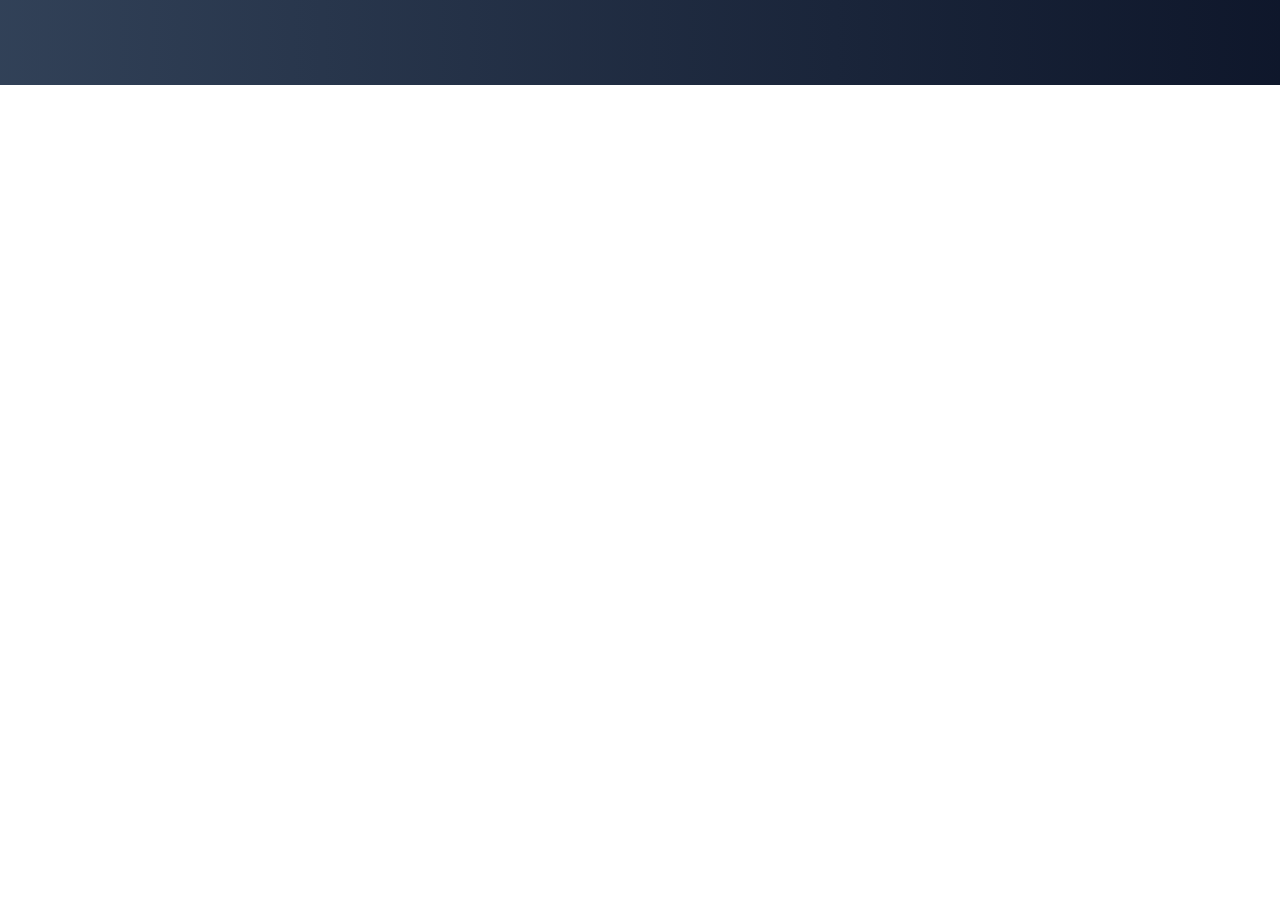
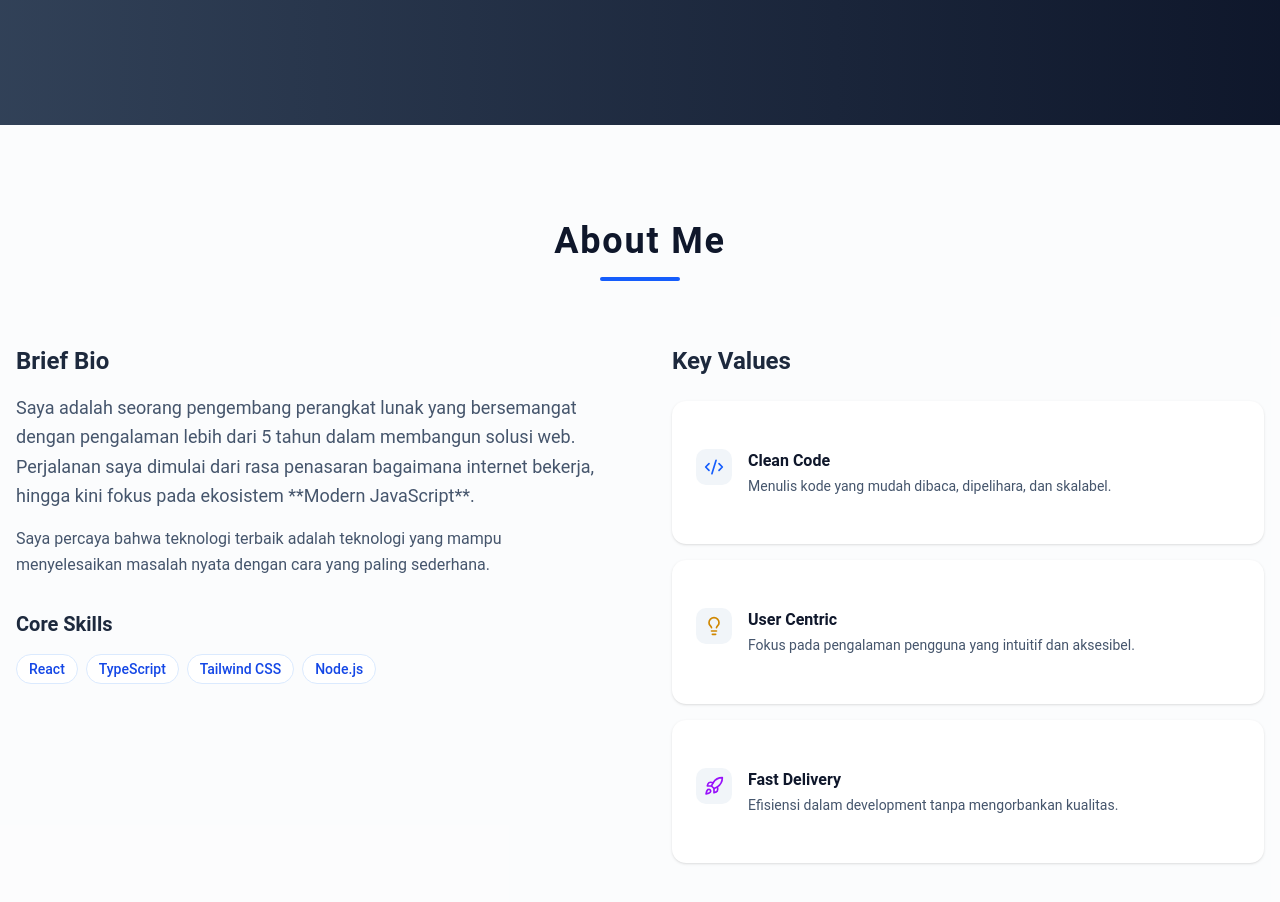
Before and after one commit to MichaelOsr/personal-portofolio-site, a React (Vite) app: page / in a window 1280 px wide. Shown: the part 700-1602 px from the top of the page. Before the commit the page ends 800 px from the top, so only its background shows below. Built offline with nearby package versions, Linux system fonts and the light colour scheme.

Commit message:
Add about section and minor fixing Hero section

```diff
--- a/src/App.tsx
+++ b/src/App.tsx
@@ -1,5 +1,6 @@
-import Hero from "./components/Hero"
-import Navbar from "./components/NavBar"
+import About from "./pages/About"
+import Hero from "./pages/Hero"
+import Navbar from "./pages/NavBar"
 
 
 function App() {
@@ -7,6 +8,7 @@ function App() {
     <div>
       <Navbar />
       <Hero />
+      <About />
     </div>
   )
 }
--- /dev/null
+++ b/src/components/ui/card.tsx
@@ -0,0 +1,92 @@
+import * as React from "react"
+
+import { cn } from "@/lib/utils"
+
+function Card({ className, ...props }: React.ComponentProps<"div">) {
+  return (
+    <div
+      data-slot="card"
+      className={cn(
+        "bg-card text-card-foreground flex flex-col gap-6 rounded-xl border py-6 shadow-sm",
+        className
+      )}
+      {...props}
+    />
+  )
+}
+
+function CardHeader({ className, ...props }: React.ComponentProps<"div">) {
+  return (
+    <div
+      data-slot="card-header"
+      className={cn(
+        "@container/card-header grid auto-rows-min grid-rows-[auto_auto] items-start gap-2 px-6 has-data-[slot=card-action]:grid-cols-[1fr_auto] [.border-b]:pb-6",
+        className
+      )}
+      {...props}
+    />
+  )
+}
+
+function CardTitle({ className, ...props }: React.ComponentProps<"div">) {
+  return (
+    <div
+      data-slot="card-title"
+      className={cn("leading-none font-semibold", className)}
+      {...props}
+    />
+  )
+}
+
+function CardDescription({ className, ...props }: React.ComponentProps<"div">) {
+  return (
+    <div
+      data-slot="card-description"
+      className={cn("text-muted-foreground text-sm", className)}
+      {...props}
+    />
+  )
+}
+
+function CardAction({ className, ...props }: React.ComponentProps<"div">) {
+  return (
+    <div
+      data-slot="card-action"
+      className={cn(
+        "col-start-2 row-span-2 row-start-1 self-start justify-self-end",
+        className
+      )}
+      {...props}
+    />
+  )
+}
+
+function CardContent({ className, ...props }: React.ComponentProps<"div">) {
+  return (
+    <div
+      data-slot="card-content"
+      className={cn("px-6", className)}
+      {...props}
+    />
+  )
+}
+
+function CardFooter({ className, ...props }: React.ComponentProps<"div">) {
+  return (
+    <div
+      data-slot="card-footer"
+      className={cn("flex items-center px-6 [.border-t]:pt-6", className)}
+      {...props}
+    />
+  )
+}
+
+export {
+  Card,
+  CardHeader,
+  CardFooter,
+  CardTitle,
+  CardAction,
+  CardDescription,
+  CardContent,
+}
--- /dev/null
+++ b/src/components/ui/progress.tsx
@@ -0,0 +1,29 @@
+import * as React from "react"
+import { Progress as ProgressPrimitive } from "radix-ui"
+
+import { cn } from "@/lib/utils"
+
+function Progress({
+  className,
+  value,
+  ...props
+}: React.ComponentProps<typeof ProgressPrimitive.Root>) {
+  return (
+    <ProgressPrimitive.Root
+      data-slot="progress"
+      className={cn(
+        "bg-primary/20 relative h-2 w-full overflow-hidden rounded-full",
+        className
+      )}
+      {...props}
+    >
+      <ProgressPrimitive.Indicator
+        data-slot="progress-indicator"
+        className="bg-primary h-full w-full flex-1 transition-all"
+        style={{ transform: `translateX(-${100 - (value || 0)}%)` }}
+      />
+    </ProgressPrimitive.Root>
+  )
+}
+
+export { Progress }
--- a/src/index.css
+++ b/src/index.css
@@ -130,7 +130,7 @@ html {
 
 /* Tambahkan padding-top pada section agar tidak tertutup navbar yang fixed */
 section {
-  scroll-margin-top: 5rem;
+  scroll-margin-top: 4rem;
 }
 
 body {
--- /dev/null
+++ b/src/pages/About.tsx
@@ -0,0 +1,87 @@
+import { Card, CardContent } from "../components/ui/card";
+import { Badge } from "../components/ui/badge";
+import { CheckCircle2, Code2, Lightbulb, Rocket } from "lucide-react";
+
+const skills = ["React", "TypeScript", "Tailwind CSS", "Node.js"];
+
+const values = [
+  {
+    title: "Clean Code",
+    description: "Menulis kode yang mudah dibaca, dipelihara, dan skalabel.",
+    icon: <Code2 className="w-5 h-5 text-blue-600" />,
+  },
+  {
+    title: "User Centric",
+    description: "Fokus pada pengalaman pengguna yang intuitif dan aksesibel.",
+    icon: <Lightbulb className="w-5 h-5 text-yellow-600" />,
+  },
+  {
+    title: "Fast Delivery",
+    description: "Efisiensi dalam development tanpa mengorbankan kualitas.",
+    icon: <Rocket className="w-5 h-5 text-purple-600" />,
+  },
+];
+
+export default function About() {
+  return (
+    <section id="about" className="py-24 bg-slate-50/50">
+        <div className="container mx-auto px-4">
+
+            {/* Header Section */}
+            <div className="text-center mb-16 space-y-4">
+                <h2 className="text-3xl md:text-4xl font-bold tracking-wider text-slate-900">About Me</h2>
+                <div className="h-1 w-20 bg-blue-600 mx-auto rounded-full" />
+            </div>
+
+            <div className="grid lg:grid-cols-2 gap-16 items-start">
+
+            {/* Kolom Kiri: Brief Bio & Skills */}
+            <div className="space-y-8">
+                <div className="space-y-4">
+                <h3 className="text-2xl font-semibold text-slate-800">Brief Bio</h3>
+                <p className="text-slate-600 leading-relaxed text-lg">
+                    Saya adalah seorang pengembang perangkat lunak yang bersemangat dengan pengalaman lebih dari 5 tahun dalam membangun solusi web.
+                    Perjalanan saya dimulai dari rasa penasaran bagaimana internet bekerja, hingga kini fokus pada ekosistem **Modern JavaScript**.
+                </p>
+                <p className="text-slate-600 leading-relaxed">
+                    Saya percaya bahwa teknologi terbaik adalah teknologi yang mampu menyelesaikan masalah nyata dengan cara yang paling sederhana.
+                </p>
+                </div>
+
+                <div className="space-y-4">
+                <h3 className="text-xl font-semibold text-slate-800">Core Skills</h3>
+                <div className="flex flex-wrap gap-2">
+                    {skills.map((skill) => (
+                    <Badge key={skill} variant="outline" className="bg-white px-3 py-1 text-sm border-blue-100 text-blue-700">
+                        {skill}
+                    </Badge>
+                    ))}
+                </div>
+                </div>
+            </div>
+
+            {/* Kolom Kanan: Key Values */}
+            <div className="space-y-6">
+                <h3 className="text-2xl font-semibold text-slate-800 mb-6">Key Values</h3>
+                <div className="grid gap-4">
+                {values.map((item, index) => (
+                    <Card key={index} className="border-none shadow-sm hover:shadow-md transition-shadow">
+                    <CardContent className="p-6 flex items-start gap-4">
+                        <div className="p-2 bg-slate-100 rounded-lg shrink-0">
+                        {item.icon}
+                        </div>
+                        <div>
+                        <h4 className="font-bold text-slate-900 mb-1">{item.title}</h4>
+                        <p className="text-sm text-slate-600 leading-snug">{item.description}</p>
+                        </div>
+                    </CardContent>
+                    </Card>
+                ))}
+                </div>
+            </div>
+
+            </div>
+        </div>
+    </section>
+  );
+}
--- a/src/components/Hero.tsx
+++ b/src/pages/Hero.tsx
@@ -1,17 +1,17 @@
-import { Button } from "./ui/button";
-import { Badge } from "./ui/badge";
+import { Button } from "../components/ui/button";
+import { Badge } from "../components/ui/badge";
 import { ArrowRight, Download } from "lucide-react"; // Menggunakan Lucide (bawaan Shadcn)
 
 export default function Hero() {
   return (
     <section
       id="home"
-      className="relative min-h-[90vh] flex items-center justify-center pt-20 overflow-hidden bg-gradient-to-r from-slate-700 to-slate-900"
+      className="relative min-h-[95vh] flex items-center justify-center pt-20 lg:pt-0 overflow-hidden bg-gradient-to-r from-slate-700 to-slate-900"
     >
       {/* Efek Background (Opsional untuk estetika) */}
       <div className="absolute inset-0 -z-10 bg-[radial-gradient(45%_45%_at_50%_50%,rgba(59,130,246,0.05)_0%,rgba(255,255,255,0)_100%)]" />
 
-      <div className="container mx-auto px-4 grid lg:grid-cols-2 gap-12 items-center">
+      <div className="container mx-auto px-4 pb-10 grid lg:grid-cols-2 gap-12 items-center">
 
         {/* Konten Teks */}
         <div className="space-y-6 text-center lg:text-left animate-in fade-in slide-in-from-left-5 duration-1000">
--- a/src/components/NavBar.tsx
+++ b/src/pages/NavBar.tsx
@@ -1,11 +1,11 @@
 import React, { useState } from 'react';
 import { Menu, X } from 'lucide-react'; // Icon standar
-import { Button } from './ui/button';
+import { Button } from '../components/ui/button';
 
 
 const navLinks = [
   { name: 'Home', href: '#home' },
-  { name: 'About Me', href: '#aboutme' },
+  { name: 'About Me', href: '#about' },
   { name: 'Skills', href: '#skills' },
   { name: 'Portofolio', href: '#portofolio' },
   { name: 'Experience', href: '#experience' },
```
